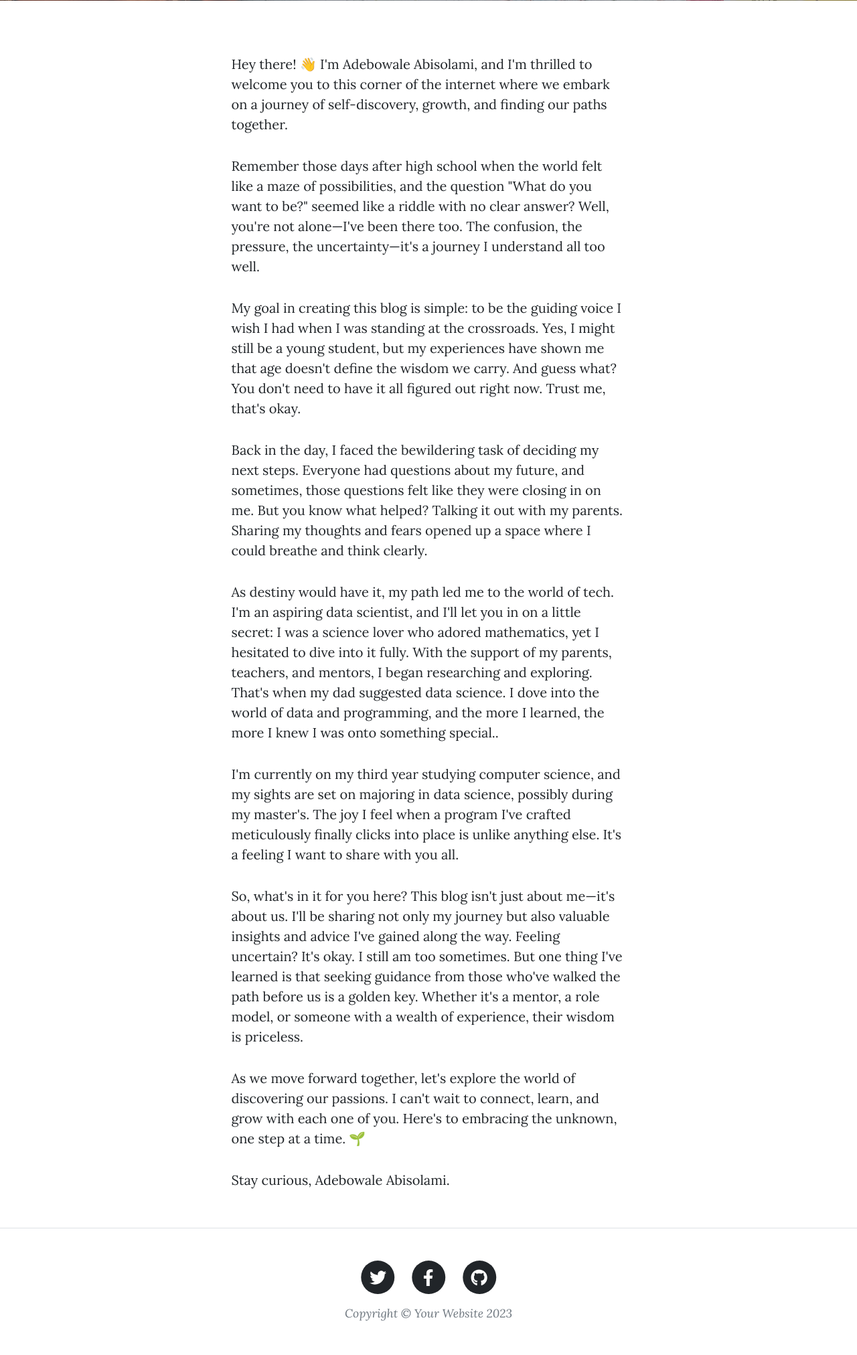
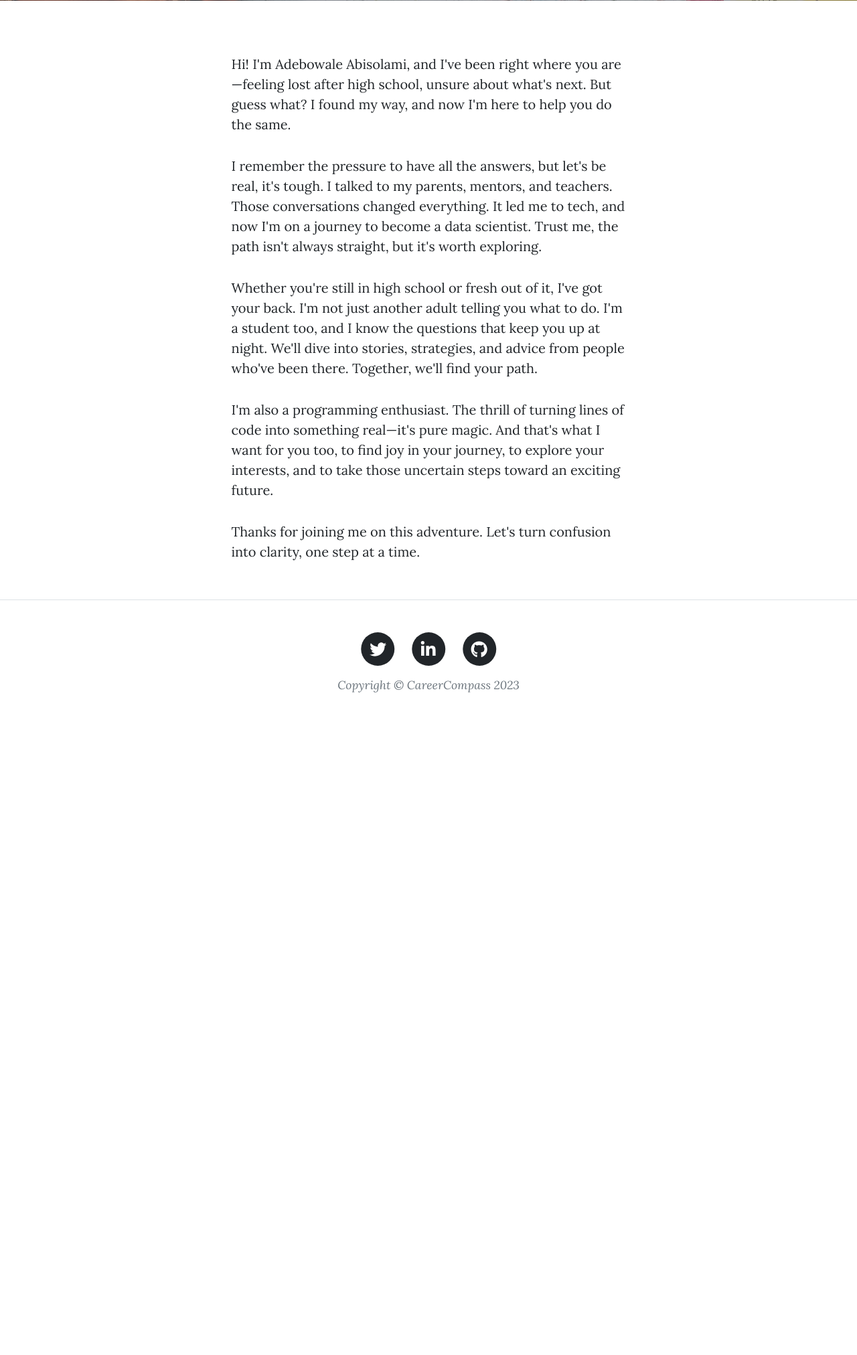
Before and after one commit to Abyzola/CareerCompas-Blog, a Flask app: page /about in a window 1280 px wide. Shown: the part 531-2554 px from the top of the page at 67% size. After the commit the page ends 1565 px from the top, so only its background shows below. Run offline with Flask 3, Linux system fonts and the light colour scheme; some libraries are stand-ins or nearby versions.

Commit message:
Setup the contact me functionality. Edited Footer.

```diff
--- a/main.py
+++ b/main.py
@@ -12,7 +12,7 @@ from sqlalchemy import or_
 import os
 from forms import CreatePostForm, RegisterForm, LoginForm, CommentForm, SearchForm
 # Optional: add contact me email functionality (Day 60)
-# import smtplib
+import smtplib
 
 
 '''
@@ -30,7 +30,6 @@ This will install the packages from the requirements.txt for this project.
 
 
 app = Flask(__name__)
-# app.config['SECRET_KEY'] = '8BYkEfBA6O6donzWlSihBXox7C0sKR6b'
 app.config['SECRET_KEY'] = os.environ.get('FLASK_KEY')
 ckeditor = CKEditor(app)
 Bootstrap5(app)
@@ -293,10 +292,10 @@ def search_posts():
 def about():
     return render_template("about.html", current_user=current_user)
 
-
-@app.route("/contact", methods=["GET", "POST"])
-def contact():
-    return render_template("contact.html", current_user=current_user)
+#
+# @app.route("/contact", methods=["GET", "POST"])
+# def contact():
+#     return render_template("contact.html", current_user=current_user)
 
 # Optional: You can inclue the email sending code from Day 60:
 # DON'T put your email and password here directly! The code will be visible when you upload to Github.
@@ -304,22 +303,25 @@ def contact():
 
 # MAIL_ADDRESS = os.environ.get("EMAIL_KEY")
 # MAIL_APP_PW = os.environ.get("PASSWORD_KEY")
+MAIL_ADDRESS = "adebowaleabisolami@gmail.com"
+MAIL_APP_PW = "xdbhwncswovumfbq"
 
-# @app.route("/contact", methods=["GET", "POST"])
-# def contact():
-#     if request.method == "POST":
-#         data = request.form
-#         send_email(data["name"], data["email"], data["phone"], data["message"])
-#         return render_template("contact.html", msg_sent=True)
-#     return render_template("contact.html", msg_sent=False)
-#
-#
-# def send_email(name, email, phone, message):
-#     email_message = f"Subject:New Message\n\nName: {name}\nEmail: {email}\nPhone: {phone}\nMessage:{message}"
-#     with smtplib.SMTP("smtp.gmail.com") as connection:
-#         connection.starttls()
-#         connection.login(MAIL_ADDRESS, MAIL_APP_PW)
-#         connection.sendmail(MAIL_ADDRESS, MAIL_APP_PW, email_message)
+
+@app.route("/contact", methods=["GET", "POST"])
+def contact():
+    if request.method == "POST":
+        data = request.form
+        send_email(data["name"], data["email"], data["phone"], data["message"])
+        return render_template("contact.html", msg_sent=True)
+    return render_template("contact.html", msg_sent=False)
+
+
+def send_email(name, email, phone, message):
+    email_message = f"Subject:New Message\n\nName: {name}\nEmail: {email}\nPhone: {phone}\nMessage:{message}"
+    with smtplib.SMTP("smtp.gmail.com") as connection:
+        connection.starttls()
+        connection.login(MAIL_ADDRESS, MAIL_APP_PW)
+        connection.sendmail(MAIL_ADDRESS, MAIL_APP_PW, email_message)
 
 
 if __name__ == "__main__":
--- a/templates/about.html
+++ b/templates/about.html
@@ -22,57 +22,28 @@
     <div class="row gx-4 gx-lg-5 justify-content-center">
       <div class="col-md-10 col-lg-8 col-xl-7">
         <p>
-          Hey there! 👋 I'm Adebowale Abisolami, and I'm thrilled to welcome you to this corner of the internet
-          where we embark on a journey of self-discovery, growth, and finding our paths together.
+            Hi! I'm Adebowale Abisolami, and I've been right where you are—feeling lost after high school,
+            unsure about what's next. But guess what? I found my way, and now I'm here to help you do the same.
         </p>
         <p>
-          Remember those days after high school when the world felt like a maze of possibilities,
-          and the question "What do you want to be?" seemed like a riddle with no clear answer?
-          Well, you're not alone—I've been there too. The confusion, the pressure, the uncertainty—it's
-          a journey I understand all too well.
+          I remember the pressure to have all the answers, but let's be real, it's tough.
+            I talked to my parents, mentors, and teachers. Those conversations changed everything.
+            It led me to tech, and now I'm on a journey to become a data scientist.
+            Trust me, the path isn't always straight, but it's worth exploring.
         </p>
         <p>
-          My goal in creating this blog is simple: to be the guiding voice I wish I
-          had when I was standing at the crossroads. Yes, I might still be a young student,
-          but my experiences have shown me that age doesn't define the wisdom we carry.
-          And guess what? You don't need to have it all figured out right now. Trust me, that's okay.
+            Whether you're still in high school or fresh out of it, I've got your back.
+            I'm not just another adult telling you what to do. I'm a student too,
+            and I know the questions that keep you up at night. We'll dive into stories, strategies,
+            and advice from people who've been there. Together, we'll find your path.
         </p>
         <p>
-          Back in the day, I faced the bewildering task of deciding my next steps.
-          Everyone had questions about my future, and sometimes, those questions felt like they
-          were closing in on me. But you know what helped? Talking it out with my parents.
-          Sharing my thoughts and fears opened up a space where I could breathe and think clearly.
+          I'm also a programming enthusiast. The thrill of turning lines of code into something real—it's pure magic.
+            And that's what I want for you too, to find joy in your journey, to explore your interests,
+            and to take those uncertain steps toward an exciting future.
         </p>
         <p>
-          As destiny would have it, my path led me to the world of tech.
-          I'm an aspiring data scientist, and I'll let you in on a little secret:
-          I was a science lover who adored mathematics, yet I hesitated to dive into it fully.
-          With the support of my parents, teachers, and mentors, I began researching and exploring.
-          That's when my dad suggested data science. I dove into the world of data and programming,
-          and the more I learned, the more I knew I was onto something special..
-        </p>
-        <p>
-         I'm currently on my third year studying computer science, and my sights are set
-          on majoring in data science, possibly during my master's. The joy I feel when a program
-          I've crafted meticulously finally clicks into place is unlike anything else.
-          It's a feeling I want to share with you all.
-        </p>
-        <p>
-         So, what's in it for you here? This blog isn't just about me—it's about us.
-          I'll be sharing not only my journey but also valuable insights and advice I've gained along the way.
-          Feeling uncertain? It's okay. I still am too sometimes. But one thing I've learned is that
-          seeking guidance from those who've walked the path before us is a golden key. Whether it's a mentor,
-          a role model, or someone with a wealth of experience, their wisdom is priceless.
-          </p>
-
-          <p>
-            As we move forward together, let's explore the world of discovering our passions.
-            I can't wait to connect, learn, and grow with each one of you.
-            Here's to embracing the unknown, one step at a time. 🌱
-        </p>
-        <p>
-            Stay curious,
-            Adebowale Abisolami.
+          Thanks for joining me on this adventure. Let's turn confusion into clarity, one step at a time.
         </p>
 
       </div>
--- a/templates/footer.html
+++ b/templates/footer.html
@@ -13,13 +13,13 @@
                               </a>
                           </li>
                           <li class="list-inline-item">
-                              <a href="#!">
-                                  <span class="fa-stack fa-lg">
-                                      <i class="fas fa-circle fa-stack-2x"></i>
-                                      <i class="fab fa-facebook-f fa-stack-1x fa-inverse"></i>
-                                  </span>
-                              </a>
-                          </li>
+                            <a href="https://www.linkedin.com/in/abisolami-adebowale-547bb8282">
+                                <span class="fa-stack fa-lg">
+                                    <i class="fas fa-circle fa-stack-2x"></i>
+                                    <i class="fab fa-linkedin-in fa-stack-1x fa-inverse"></i>
+                                </span>
+                            </a>
+                        </li>
                           <li class="list-inline-item">
                               <a href="https://github.com/Abyzola/">
                                   <span class="fa-stack fa-lg">
@@ -29,7 +29,7 @@
                               </a>
                           </li>
                       </ul>
-                      <div class="small text-center text-muted fst-italic">Copyright &copy; Your Website 2023</div>
+                      <div class="small text-center text-muted fst-italic">Copyright &copy; CareerCompass 2023</div>
                   </div>
               </div>
           </div>
```
Also changed, not shown: templates/contact.html (+10 -2 lines), static/assets/img/business-compass-illustration-business-compass-illustration-people-find-right-way-113085608.jpg (deleted), static/assets/img/contact-bg.jpg, static/assets/img/home-bg.jpg, static/assets/img/lager.jpg (deleted), static/assets/img/pa.jpg (deleted), static/assets/img/path.avif (deleted), static/assets/img/real.png (deleted), static/assets/img/register-bg.jpg.
